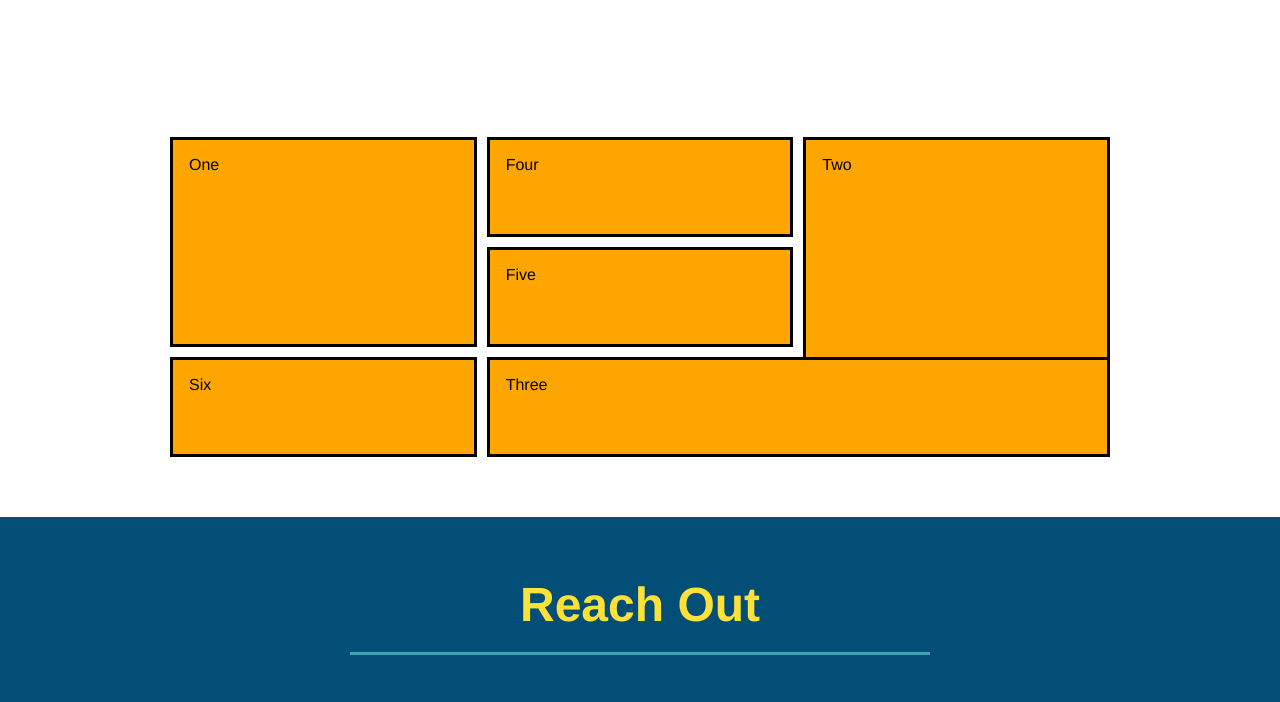
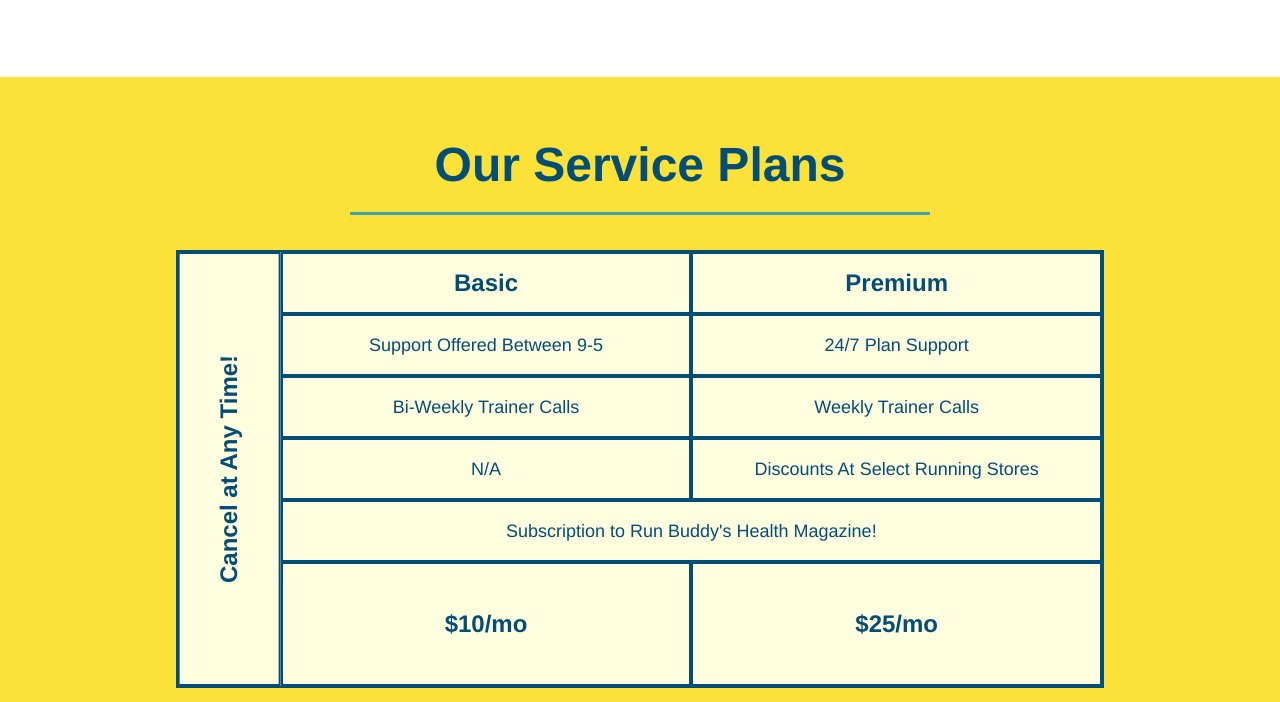
Before and after one commit to daniwhitlock/run-buddy2.0, a plain HTML site: page index.html in a window 1280 px wide. Shown: the part 3106-3808 px from the top of the page. Drawn offline with Linux system fonts and the light colour scheme.

Commit message:
added service table comparison

```diff
--- a/assets/css/style.css
+++ b/assets/css/style.css
@@ -249,39 +249,59 @@ section {
   display: flex;
 
 }
+
 /* service plans begin */
+.services {
+  background: #fce138;
+}
+
+.service-grid-wrapper {
+  display: flex;
+  width: 100%;
+  justify-content: center;
+}
+
 .service-grid-container {
-  max-width: 940px;
-  margin: 0 auto;
+  background: lightyellow;
+  width: 80%;
   display: grid;
-  grid-template-columns: repeat(3, 1fr);
-  grid-template-rows: repeat(3, 100px);
-  grid-gap: 10px;
-
-
+  /* repeat(iterator,size) */
+  grid-template-columns: 1fr repeat(2, 4fr);
+  grid-template-rows: repeat(5, 1fr) 2fr;
+  border: 2px solid #024e76;
+  color: #024e76;
+  font-size: 18px;
 }
 
 .service-grid-item {
-  background-color: orange;
-  border: solid;
-  padding: 1em;
-  color: black;
+  padding: 15px 0;
+  border: 2px solid #024e76;
+  display: flex;
+  align-items: center;
+  justify-content: center;
+  text-align: center;
+}
+/* specific grid-item criteria */
+.service-grid-item.basic {
+  grid-column: 2 / span 1;
 }
 
-.box1 {
-  grid-column: 1/ span 1;
-  grid-row:1/ span 2;
+.service-grid-item.both {
+  grid-column: 2 / span 2;
 }
 
-.box2 {
-  grid-column: 3/4;
-  grid-row: 1/-1;
-}
+.service-grid-item.cancel {
+  writing-mode: vertical-lr;
+  transform: rotate(180deg);
+  grid-column: 1;
+  grid-column: 1;grid-row: 1 / -1;
+  }
 
-.box3 {
-  grid-column: 2/ span 2;
-  grid-row: 3/ span 1;
-}
+  .grid-head, .grid-price, .service-grid-item.cancel {
+    font-size: 1.5rem;
+    font-weight: bold;
+  }
+
 
 
 /* Service plans end */
@@ -458,6 +478,25 @@ footer a {
  .step-text {
    flex: 100%;
  }
+
+ .service-grid-container {
+   grid-template-columns: 1fr 1fr;
+ }
+
+ .service-grid-item.basic {
+   grid-column: 1;
+ }
+
+.service-grid-item.both {
+  grid-column: 1 /-1;
+}
+
+.service-grid-item.cancel {
+  transform: none;
+  writing-mode: unset;
+  grid-column: 1 / -1;
+  grid-row: -1;
+}
 }
 
 /* MEDIA QUERY FOR MOBILE PHONES AND SMALLER */
--- a/index.html
+++ b/index.html
@@ -211,13 +211,59 @@
 
         <!--"Service plans" section  -->
         <section id="service-plans" class="services">
-            <div class ="service-grid-container">
-                <div class="service-grid-item box1">One</div>
-                <div class="service-grid-item box2">Two</div>
-                <div class="service-grid-item box3">Three</div>
-                <div class="service-grid-item box4">Four</div>
-                <div class="service-grid-item box5">Five</div>
-                <div class="service-grid-item box6">Six</div>
+            <h2 class="section-title secondary-border">
+                Our Service Plans
+            </h2>
+            <div class="service-grid-wrapper">
+                <div class ="service-grid-container">
+                    <!-- Headers for service plans -->
+                    <div class="service-grid-item grid-head basic" >
+                        Basic
+                    </div>
+                    <div class="service-grid-item grid-head premium">
+                        Premium
+                    </div>
+                    <!-- Body of service plans -->
+                    <div class="service-grid-item basic">
+                        Support Offered Between 9-5
+                    </div>
+
+                    <div class="service-grid-item premium">
+                        24/7 Plan Support
+                    </div>
+
+                    <div class="service-grid-item basic">
+                        Bi-Weekly Trainer Calls
+                    </div>
+
+                    <div class="service-grid-item premium">
+                        Weekly Trainer Calls
+                    </div>
+
+                    <div class="service-grid-item basic">
+                        N/A
+                    </div>
+
+                    <div class="service-grid-item premium">
+                        Discounts At Select Running Stores
+                    </div>
+
+                    <div class="service-grid-item both">
+                        Subscription to Run Buddy's Health Magazine!
+                    </div>
+
+                    <div class="service-grid-item grid-price basic">
+                        $10/mo
+                    </div>
+
+                    <div class="service-grid-item grid-price premium">
+                        $25/mo
+                    </div>
+
+                    <div class="service-grid-item cancel">
+                        Cancel at Any Time!
+                    </div>
+                </div>
             </div>
         </section>
 
```
